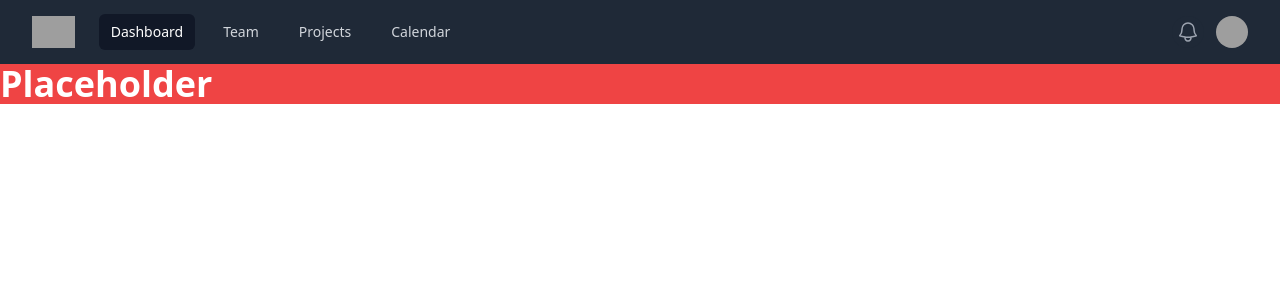
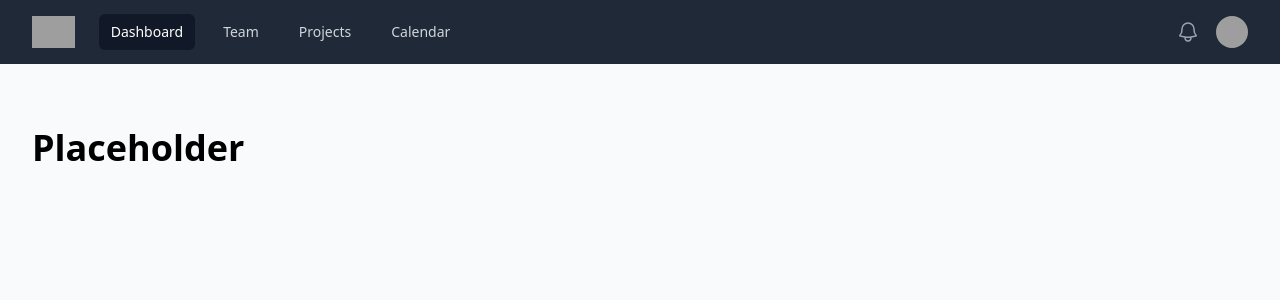
Before and after one commit to sayuru-akash/basic-nft-marketplace, a Next.js app: page / in a window 1280 px wide. Shown: the top 300 px of the page. Built offline with nearby package versions, Linux system fonts and the light colour scheme; grey boxes are pictures that could not be loaded.

Commit message:
update layout

```diff
--- /dev/null
+++ b/src/components/layout/BaseLayout.tsx
@@ -0,0 +1,18 @@
+import {FunctionComponent} from "react";
+import {Navbar} from "@/components";
+
+// @ts-ignore
+const BaseLayout: FunctionComponent = ({children}) => {
+    return(
+        <>
+        <Navbar/>
+        <div className="py-16 bg-gray-50 overflow-hidden min-h-screen">
+            <div className="relative max-w-xl mx-auto px-4 sm:px-6 lg:px-8 lg:max-w-screen-xl">
+                {children}
+            </div>
+        </div>
+        </>
+    )
+}
+
+export default BaseLayout;
--- a/src/pages/_app.tsx
+++ b/src/pages/_app.tsx
@@ -1,11 +1,9 @@
 import '@/styles/globals.css'
 import type { AppProps } from 'next/app'
-import {Navbar} from "@/components";
 
 export default function App({ Component, pageProps }: AppProps) {
   return (
       <>
-        <Navbar/>
         <Component {...pageProps} />
       </>
   )
--- a/src/pages/index.tsx
+++ b/src/pages/index.tsx
@@ -1,9 +1,12 @@
+import BaseLayout from "@/components/layout/BaseLayout";
+
 export default function Home() {
-  return (
-    <>
-      <div className="bg-red-500">
-        <h1 className="text-4xl font-bold text-white">Placeholder</h1>
+    return (
+    // @ts-ignore
+    <BaseLayout>
+      <div>
+        <h1 className="text-4xl font-bold">Placeholder</h1>
       </div>
-    </>
+    </BaseLayout>
   )
 }
```
